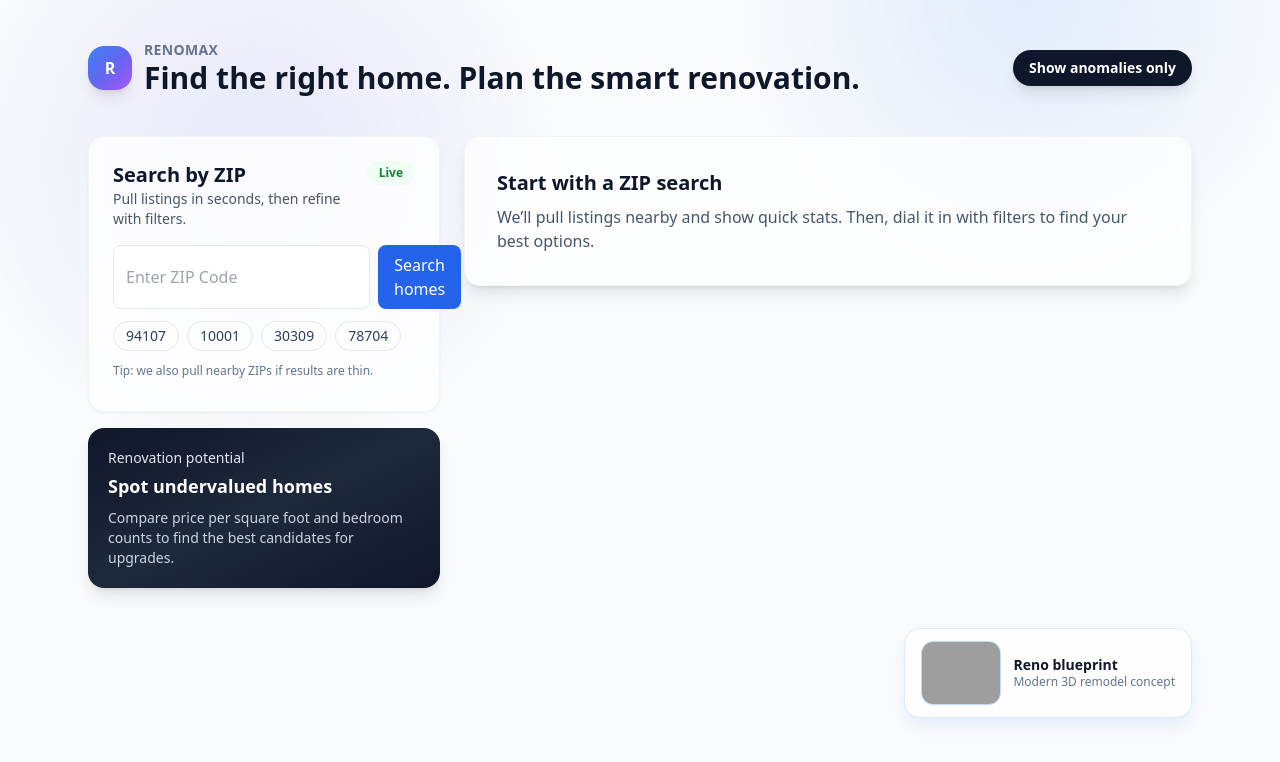
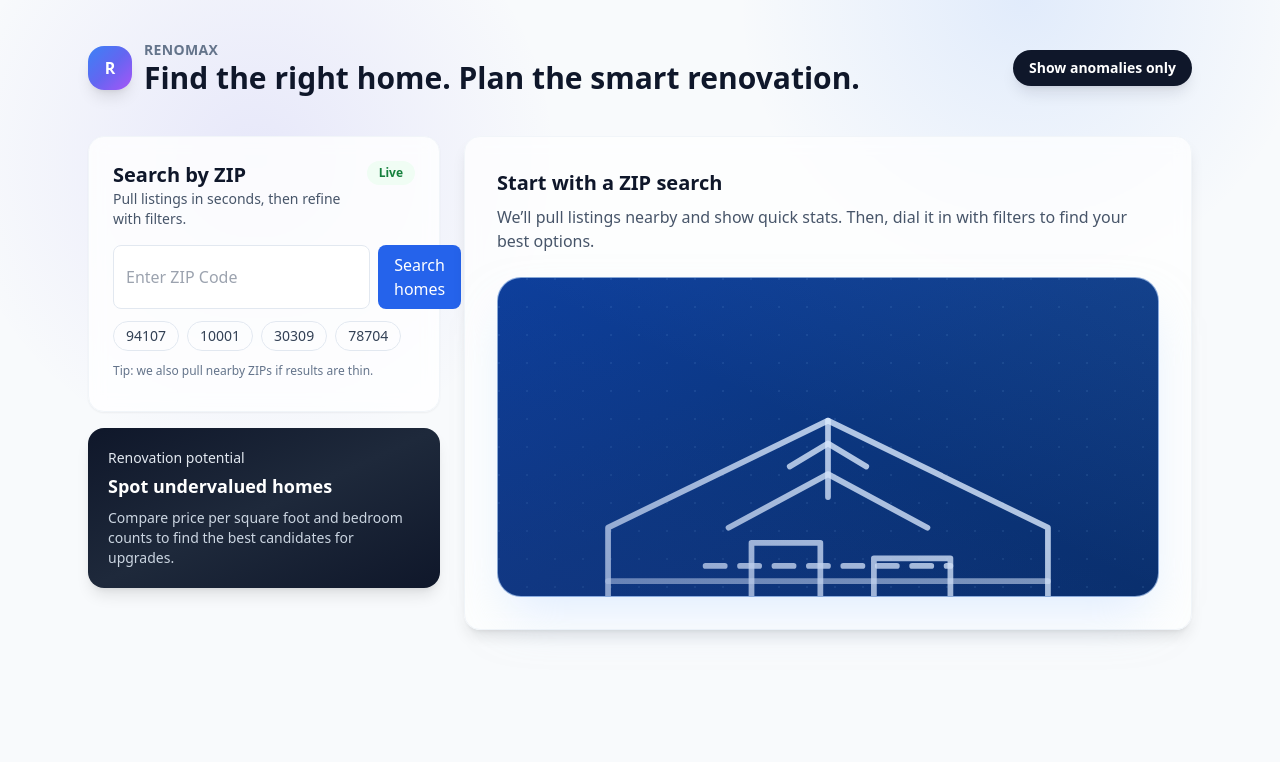
Before and after one commit to natecl/RenoMax, a React (Create React App) app in the folder frontend/: page / in a window 1280 px wide. Shown: the top 762 px of the page. Built offline with nearby package versions, Linux system fonts and the light colour scheme; grey boxes are pictures that could not be loaded.

Commit message:
changed ui

```diff
--- a/frontend/src/App.js
+++ b/frontend/src/App.js
@@ -152,6 +152,38 @@ function App() {
                 <p className="text-slate-600 mt-2">
                   We’ll pull listings nearby and show quick stats. Then, dial it in with filters to find your best options.
                 </p>
+                <div className="hidden md:block mt-6">
+                  <div className="relative h-[240px] lg:h-[320px] rounded-3xl overflow-hidden border border-blue-200/70 shadow-2xl shadow-blue-200/50 bg-gradient-to-br from-[#0e3f9c] via-[#0b367f] to-[#0a2f6d]">
+                    <div
+                      className="absolute inset-0 opacity-30"
+                      style={{
+                        backgroundImage:
+                          "linear-gradient(transparent, transparent), radial-gradient(circle at 1px 1px, rgba(147,197,253,0.35) 1px, transparent 0px)",
+                        backgroundSize: "24px 24px, 28px 28px",
+                      }}
+                    />
+                    <svg
+                      viewBox="0 0 320 220"
+                      fill="none"
+                      xmlns="http://www.w3.org/2000/svg"
+                      className="absolute inset-6 text-blue-100/80"
+                      stroke="currentColor"
+                      strokeWidth="3"
+                      strokeLinecap="round"
+                      strokeLinejoin="round"
+                    >
+                      <path d="M45 164V118L160 62L275 118V164H45Z" />
+                      <path d="M120 164V126H156V164" />
+                      <path d="M184 164V134H224V164" />
+                      <path d="M160 62V102" />
+                      <path d="M96 138H224" strokeDasharray="10 8" />
+                      <path d="M140 86L160 74L180 86" />
+                      <path d="M108 118L160 90L212 118" />
+                      <path d="M45 146H275" opacity="0.7" />
+                    </svg>
+                    <div className="absolute inset-0 bg-gradient-to-tr from-blue-900/30 via-transparent to-blue-400/10" />
+                  </div>
+                </div>
               </div>
             )}
 
@@ -286,19 +318,6 @@ function App() {
             )}
           </div>
         </div>
-        <div className="flex justify-end">
-          <div className="inline-flex items-center gap-3 px-4 py-3 rounded-2xl border border-blue-100 bg-white/90 shadow-lg shadow-blue-100/60">
-            <img
-              src="https://images.unsplash.com/photo-1503389152951-9f343605f61e?auto=format&fit=crop&w=400&q=80"
-              alt="Modern house blueprint sketch"
-              className="h-16 w-20 object-cover rounded-xl border border-blue-200"
-            />
-            <div className="text-sm leading-tight">
-              <p className="font-semibold text-slate-900">Reno blueprint</p>
-              <p className="text-slate-500 text-xs">Modern 3D remodel concept</p>
-            </div>
-          </div>
-        </div>
       </div>
     </div>
   );
```
